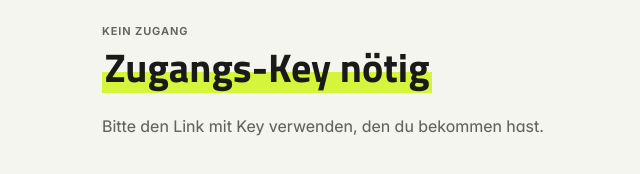
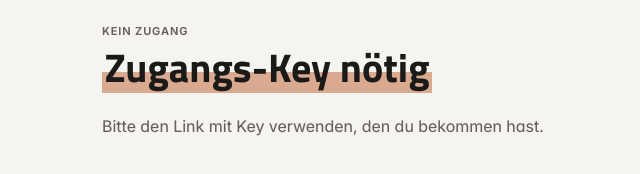
Before and after one commit to Eddie-Bauer/padel-champ, a website with bundled scripts: page index.html in a window 1280 px wide. Shown: the whole page, without its empty margins (282-922 px from the left). Built offline with nearby package versions, Linux system fonts and the light colour scheme.

Commit message:
chore: update design system copy (copper accent, warm neutrals, team B red-violet)

```diff
--- a/ds/bundle.css
+++ b/ds/bundle.css
@@ -73,7 +73,7 @@
 .pc-chip__avatar { width: 34px; height: 34px; border-radius: var(--radius-pill); display: grid; place-items: center;
   background: var(--surface-200); color: var(--ink); font-size: 13px; font-weight: 700; }
 .pc-chip[aria-pressed="true"] { background: var(--accent-soft); border-color: var(--accent-text); color: var(--accent-ink); }
-.pc-chip[aria-pressed="true"] .pc-chip__avatar { background: var(--ball); color: var(--on-ball); }
+.pc-chip[aria-pressed="true"] .pc-chip__avatar { background: var(--copper); color: var(--on-copper); }
 .pc-chip--a[aria-pressed="true"] { background: var(--team-a-soft); border-color: var(--team-a); color: var(--team-a); }
 .pc-chip--a[aria-pressed="true"] .pc-chip__avatar { background: var(--team-a); color: var(--surface-100); }
 .pc-chip--b[aria-pressed="true"] { background: var(--team-b-soft); border-color: var(--team-b); color: var(--team-b); }
@@ -89,7 +89,7 @@
 .pc-badge--live::before { width: 8px; height: 8px; animation: pc-pulse 1.6s ease-in-out infinite; }
 .pc-badge--done { background: var(--accent-soft); color: var(--accent-ink); }
 .pc-badge--locked { background: var(--warn-soft); color: var(--warn); }
-.pc-badge--win { background: var(--ball); color: var(--on-ball); }
+.pc-badge--win { background: var(--copper); color: var(--on-copper); }
 .pc-badge--win::before { display: none; }
 @keyframes pc-pulse { 50% { opacity: .35; } }
 @media (prefers-reduced-motion: reduce) { .pc-badge--live::before { animation: none; } }
@@ -104,7 +104,7 @@
 .pc-match__teams { display: grid; gap: var(--space-1); min-width: 0; font-size: 15px; }
 .pc-match__score { display: grid; gap: var(--space-1); justify-items: end; font-family: var(--font-display); font-size: 22px; line-height: 24px; font-weight: 700; font-variant-numeric: tabular-nums; }
 .pc-match__score span { min-width: 36px; padding: 0 var(--space-2); border-radius: var(--radius-sm); text-align: center; color: var(--muted); }
-.pc-match__score .is-win { background: var(--ball); color: var(--on-ball); }
+.pc-match__score .is-win { background: var(--copper); color: var(--on-copper); }
 .pc-match--live { border-color: var(--live); }
 .pc-match--live .pc-match__score span { color: var(--ink); }
 .pc-match--planned .pc-match__score span { color: var(--faint); font-weight: 500; }
@@ -132,7 +132,7 @@
 .pc-standings .c-name { text-align: left; color: var(--ink); font-weight: 600; white-space: nowrap; }
 .pc-standings .c-pts { color: var(--ink); font-weight: 750; padding-right: var(--space-4); }
 .pc-standings td.c-rank b { display: inline-grid; place-items: center; width: 28px; height: 28px; border-radius: var(--radius-sm); font-weight: 700; color: var(--ink-2); }
-.pc-standings tr.is-leader td.c-rank b { background: var(--ball); color: var(--on-ball); }
+.pc-standings tr.is-leader td.c-rank b { background: var(--copper); color: var(--on-copper); }
 .pc-standings .is-pos { color: var(--accent-text); }
 .pc-standings .is-neg { color: var(--danger); }
 @media (max-width: 380px) { .pc-standings .c-opt { display: none; } }
@@ -174,8 +174,8 @@
 .pc-tab[aria-current="page"] { color: var(--ink); font-weight: 700; }
 .pc-tab[aria-current="page"]::after { content: ""; position: absolute; top: 8px; left: calc(50% + 10px); width: 8px; height: 8px; border-radius: var(--radius-pill); background: var(--marker); }
 .pc-fab { appearance: none; border: 0; cursor: pointer; justify-self: center; width: var(--size-stepper); height: var(--size-stepper); margin-top: -20px;
-  border-radius: var(--radius-pill); display: grid; place-items: center; color: var(--on-ball);
-  background: linear-gradient(140deg, var(--ball) 15%, var(--ball-deep) 95%);
+  border-radius: var(--radius-pill); display: grid; place-items: center; color: var(--on-copper);
+  background: linear-gradient(140deg, var(--copper) 15%, var(--copper-deep) 95%);
   box-shadow: 0 0 0 4px var(--surface-0), var(--shadow-float); touch-action: manipulation; transition: transform .08s ease; }
 .pc-fab svg { width: 26px; height: 26px; stroke: currentColor; stroke-width: 2.5; fill: none; stroke-linecap: round; }
 .pc-fab:active { transform: scale(.92); }
@@ -184,12 +184,12 @@
 /* ── Headline highlight ───────────────────────────────── */
 .pc-headline { font-family: var(--font-display); font-size: 40px; line-height: 44px; font-weight: 700; color: var(--ink); margin: 0; }
 .pc-headline small { display: block; margin-bottom: var(--space-2); font-family: var(--font-sans); font-size: 11px; line-height: 14px; font-weight: 650; letter-spacing: .08em; text-transform: uppercase; color: var(--muted); }
-.pc-hl { color: var(--ink); background: linear-gradient(transparent 58%, var(--ball) 58%, var(--ball) 92%, transparent 92%); padding: 0 .06em; -webkit-box-decoration-break: clone; box-decoration-break: clone; }
-[data-theme="dark"] .pc-hl, .pc-hero .pc-hl { color: var(--ball); background: none; padding: 0; }
+.pc-hl { color: var(--ink); background: linear-gradient(transparent 58%, var(--copper) 58%, var(--copper) 92%, transparent 92%); padding: 0 .06em; -webkit-box-decoration-break: clone; box-decoration-break: clone; }
+[data-theme="dark"] .pc-hl, .pc-hero .pc-hl { color: var(--copper); background: none; padding: 0; }
 
 /* ── Hero card ────────────────────────────────────────── */
 .pc-hero { background: var(--hero); color: var(--on-hero); border-radius: var(--radius-hero); padding: var(--space-5); border: 1px solid var(--hero-tile); }
-.pc-hero__label { font-size: 11px; line-height: 14px; font-weight: 650; letter-spacing: .08em; text-transform: uppercase; color: var(--ball); }
+.pc-hero__label { font-size: 11px; line-height: 14px; font-weight: 650; letter-spacing: .08em; text-transform: uppercase; color: var(--copper); }
 .pc-hero__muted { color: var(--on-hero-muted); }
 
 /* ── HeroStat ─────────────────────────────────────────── */
@@ -209,9 +209,9 @@
 .pc-season__grid { display: grid; grid-template-columns: repeat(7, 1fr); gap: 6px; }
 .pc-day { aspect-ratio: 1; min-height: 36px; border-radius: 9px; display: grid; place-items: center; font-size: 12px; line-height: 1; font-weight: 650;
   font-variant-numeric: tabular-nums; color: var(--on-hero-muted); background: var(--hero-tile); border: 0; padding: 0; font-family: inherit; cursor: pointer; }
-.pc-day--win { background: var(--ball); color: var(--on-ball); }
+.pc-day--win { background: var(--copper); color: var(--on-copper); }
 .pc-day--off { background: transparent; box-shadow: inset 0 0 0 1px var(--hero-tile); cursor: default; }
-.pc-day--next { background: transparent; color: var(--on-hero); box-shadow: inset 0 0 0 2px var(--ball); }
+.pc-day--next { background: transparent; color: var(--on-hero); box-shadow: inset 0 0 0 2px var(--copper); }
 .pc-season__legend { display: flex; flex-wrap: wrap; gap: var(--space-4); margin-top: var(--space-4); font-size: 12px; line-height: 16px; color: var(--on-hero-muted); }
 .pc-season__legend i { display: inline-block; width: 10px; height: 10px; border-radius: 3px; margin-right: 6px; vertical-align: -1px; }
 
--- a/ds/tokens.css
+++ b/ds/tokens.css
@@ -1,74 +1,74 @@
 /* PadelChamp — generated from tokens.json */
 :root, [data-theme="light"] {
-  --surface-0: #f5f5f0;
+  --surface-0: #f6f4f1;
   --surface-100: #ffffff;
-  --surface-200: #ecece6;
-  --line: #e2e2db;
-  --line-strong: #8a8b82;
-  --ink: #1a1b18;
-  --ink-2: #3c3d38;
-  --muted: #63645d;
-  --faint: #a6a69e;
-  --ball: #d4f53c;
-  --ball-deep: #a6d81e;
-  --on-ball: #1a1b18;
-  --primary: #1a1b18;
-  --on-primary: #d4f53c;
-  --accent-text: #4f6a00;
+  --surface-200: #eeebe6;
+  --line: #e4e0da;
+  --line-strong: #8b8680;
+  --ink: #1c1a18;
+  --ink-2: #3d3935;
+  --muted: #67625c;
+  --faint: #aba59e;
+  --copper: #d9aa90;
+  --copper-deep: #b9805f;
+  --on-copper: #1c1a18;
+  --primary: #1c1a18;
+  --on-primary: #e8c2ad;
+  --accent-text: #94553a;
   --marker: var(--accent-text);
-  --accent-soft: #eef8c4;
-  --accent-ink: #3a4f00;
-  --hero: #191a17;
-  --on-hero: #f4f1ea;
-  --on-hero-muted: #a9a9a0;
-  --hero-tile: #33352f;
-  --team-a: #1f5bb8;
-  --team-a-soft: #e6eefb;
-  --team-b: #a8460c;
-  --team-b-soft: #fbeee4;
-  --live: #c4320a;
+  --accent-soft: #f5e8e0;
+  --accent-ink: #7a3f26;
+  --hero: #1c1a18;
+  --on-hero: #f2ede8;
+  --on-hero-muted: #a8a29c;
+  --hero-tile: #34312e;
+  --team-a: #1d5fa3;
+  --team-a-soft: #e5eef8;
+  --team-b: #a2407a;
+  --team-b-soft: #f8e8f1;
+  --live: #c42b2b;
   --danger: #b42318;
   --danger-soft: #fdecea;
-  --warn: #7a5200;
-  --warn-soft: #fff4d6;
-  --focus: #1f5bb8;
-  --scrim: #11121059;
+  --warn: #7a5600;
+  --warn-soft: #fff5d9;
+  --focus: #1d5fa3;
+  --scrim: #1c1a1859;
   --shadow-sheet: 0 -8px 32px rgba(17,18,16,0.14);
   --shadow-float: 0 2px 8px rgba(17,18,16,0.10);
 }
 [data-theme="dark"] {
-  --surface-0: #111210;
-  --surface-100: #1a1c19;
-  --surface-200: #232521;
-  --line: #30332d;
-  --line-strong: #6f726a;
-  --ink: #f4f1ea;
-  --ink-2: #d6d3cb;
-  --muted: #a3a39a;
-  --faint: #5c5e57;
-  --ball: #d4f53c;
-  --ball-deep: #a6d81e;
-  --on-ball: #111210;
-  --primary: #d4f53c;
-  --on-primary: #111210;
-  --accent-text: #d4f53c;
-  --marker: var(--ball);
-  --accent-soft: #2a3311;
-  --accent-ink: #e4fb85;
-  --hero: #22251f;
-  --on-hero: #f4f1ea;
-  --on-hero-muted: #a9a9a0;
-  --hero-tile: #34372f;
-  --team-a: #86adf2;
-  --team-a-soft: #1a2740;
-  --team-b: #f5a564;
-  --team-b-soft: #3a2414;
-  --live: #ff8a5c;
+  --surface-0: #181818;
+  --surface-100: #1f1f1f;
+  --surface-200: #2a2a2a;
+  --line: #2e2e2e;
+  --line-strong: #6e6a66;
+  --ink: #f2ede8;
+  --ink-2: #d3cdc7;
+  --muted: #a29c96;
+  --faint: #5a5753;
+  --copper: #d9aa90;
+  --copper-deep: #b9805f;
+  --on-copper: #181818;
+  --primary: #d9aa90;
+  --on-primary: #181818;
+  --accent-text: #e2b8a1;
+  --marker: var(--copper);
+  --accent-soft: #36291f;
+  --accent-ink: #f0d0bd;
+  --hero: #242424;
+  --on-hero: #f2ede8;
+  --on-hero-muted: #a8a29c;
+  --hero-tile: #353331;
+  --team-a: #7cb6ea;
+  --team-a-soft: #18283a;
+  --team-b: #e39ac4;
+  --team-b-soft: #3a1d2e;
+  --live: #ff7b72;
   --danger: #f97066;
   --danger-soft: #3a1714;
-  --warn: #f2c14e;
-  --warn-soft: #33290f;
-  --focus: #86adf2;
+  --warn: #ecc35a;
+  --warn-soft: #332a12;
+  --focus: #7cb6ea;
   --scrim: #000000a6;
   --shadow-sheet: 0 -8px 32px rgba(0,0,0,0.55);
   --shadow-float: 0 2px 8px rgba(0,0,0,0.45);
```
Also changed, not shown: tests/design.test.js (+9 -0 lines), ds/README.md.
